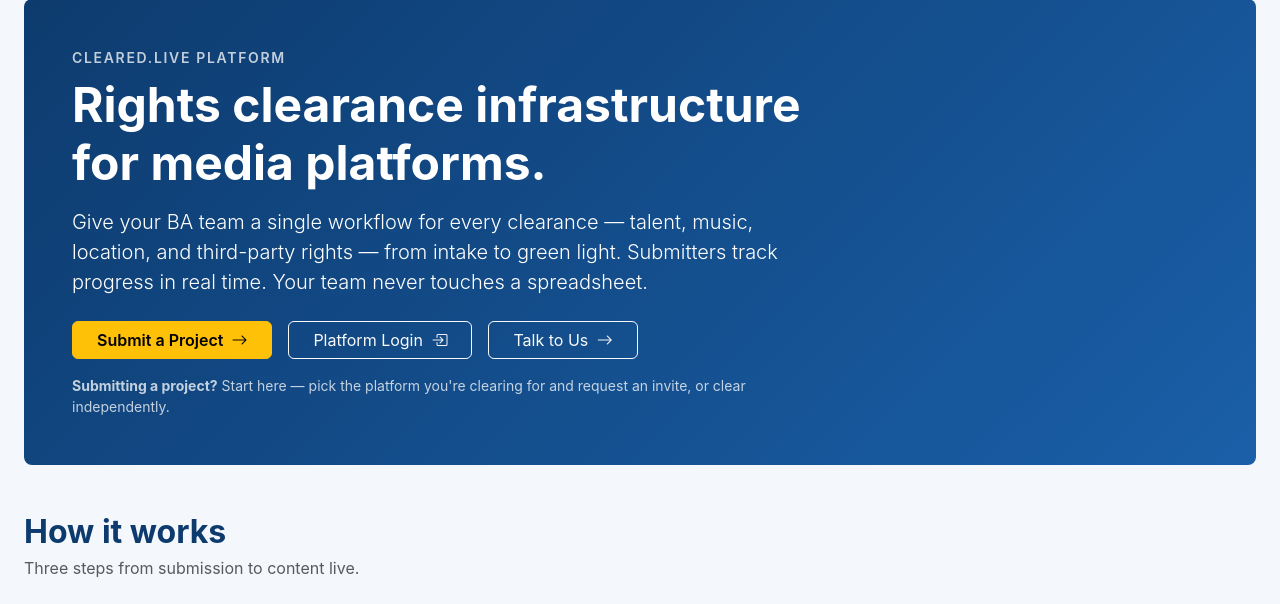
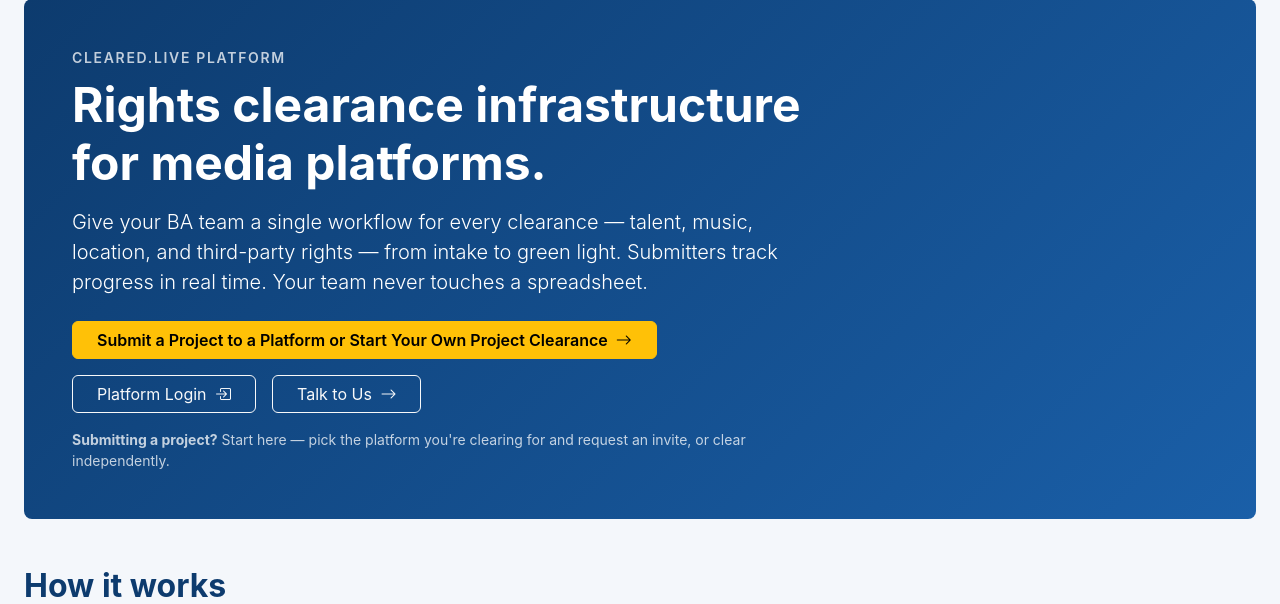
Before and after one commit to basquared1/cleared-live-platform, a Flask app: page / in a window 1280 px wide. Shown: the part 82-686 px from the top of the page. Run offline with Flask 3, Linux system fonts and the light colour scheme; some libraries are stand-ins or nearby versions.

Commit message:
Reword hero CTA to cover both submitter paths
Co-Authored-By: Claude Opus 4.8 <noreply@anthropic.com>

```diff
--- a/templates/index.html
+++ b/templates/index.html
@@ -17,7 +17,7 @@
       </p>
       <div class="d-flex flex-wrap gap-3">
         <a href="{{ url_for('start') }}" class="btn btn-warning fw-semibold px-4">
-          Submit a Project <i class="bi bi-arrow-right ms-1"></i>
+          Submit a Project to a Platform or Start Your Own Project Clearance <i class="bi bi-arrow-right ms-1"></i>
         </a>
         <a href="{{ url_for('platform_login') }}" class="btn btn-outline-light px-4">
           Platform Login <i class="bi bi-box-arrow-in-right ms-1"></i>
```
